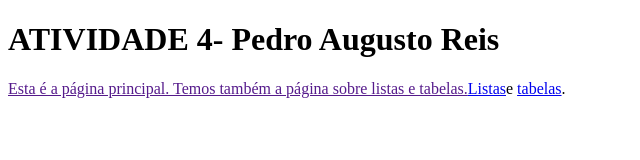
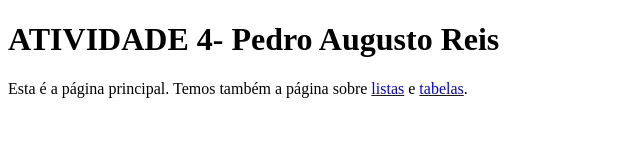
Before and after one commit to ufjf-dcc202/ufjf-dcc202-2023-3-b-atv4-beapedro, a website: page index.html in a window 1280 px wide. Shown: the whole page, without its empty margins (0-640 px from the left). Drawn offline with Linux system fonts and the light colour scheme.

Commit message:
correção de links

```diff
--- a/index.html
+++ b/index.html
@@ -8,9 +8,9 @@
 <body>
     <main>
         <h1>ATIVIDADE 4- Pedro Augusto Reis</h1>
-        <a href="">
-            <p>Esta é a página principal. Temos também a página sobre listas e tabelas.<a href="listas.html">Listas</a>e <a href="tabelas.html">tabelas</a>.</p>
-        </a>
+
+            <p>Esta é a página principal. Temos também a página sobre <a href="listas.html">listas</a> e <a href="tabelas.html">tabelas</a>.</p>
+
     </main>
 </body>
 </html>
```
